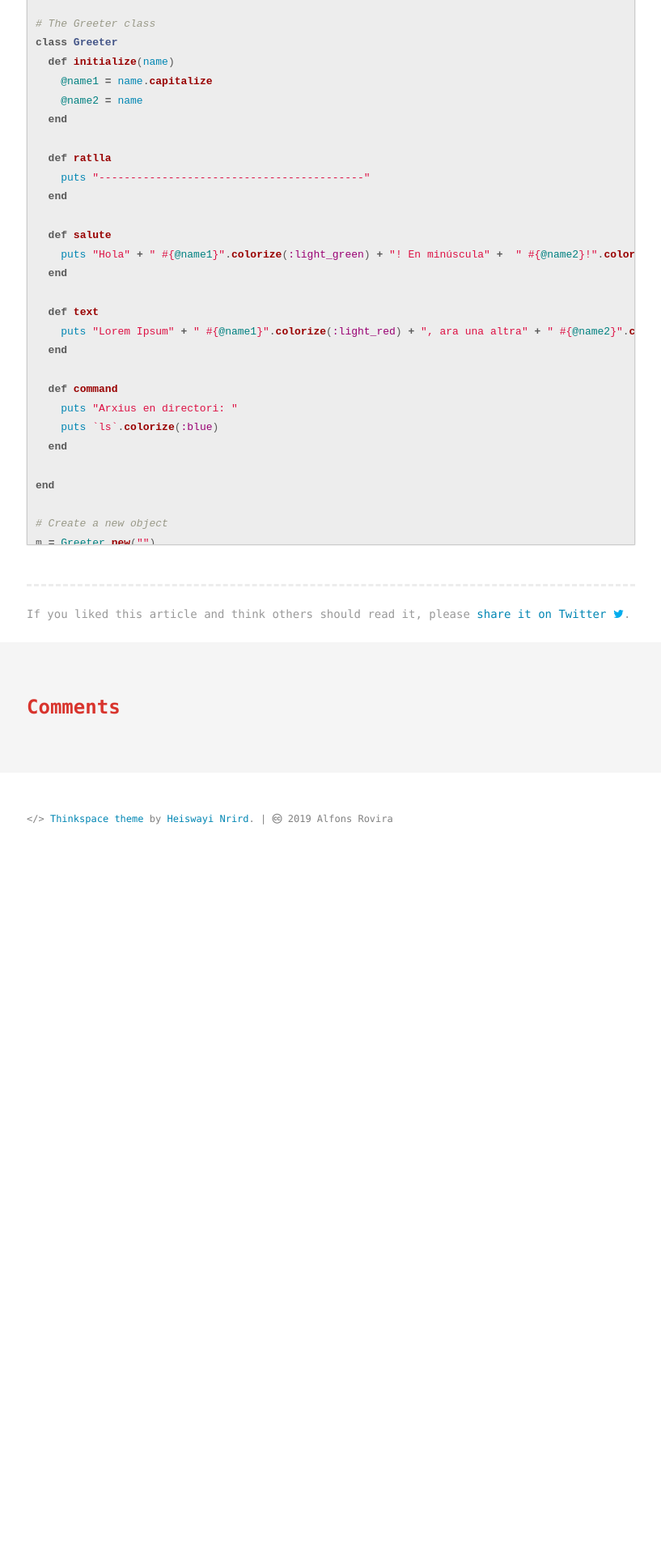
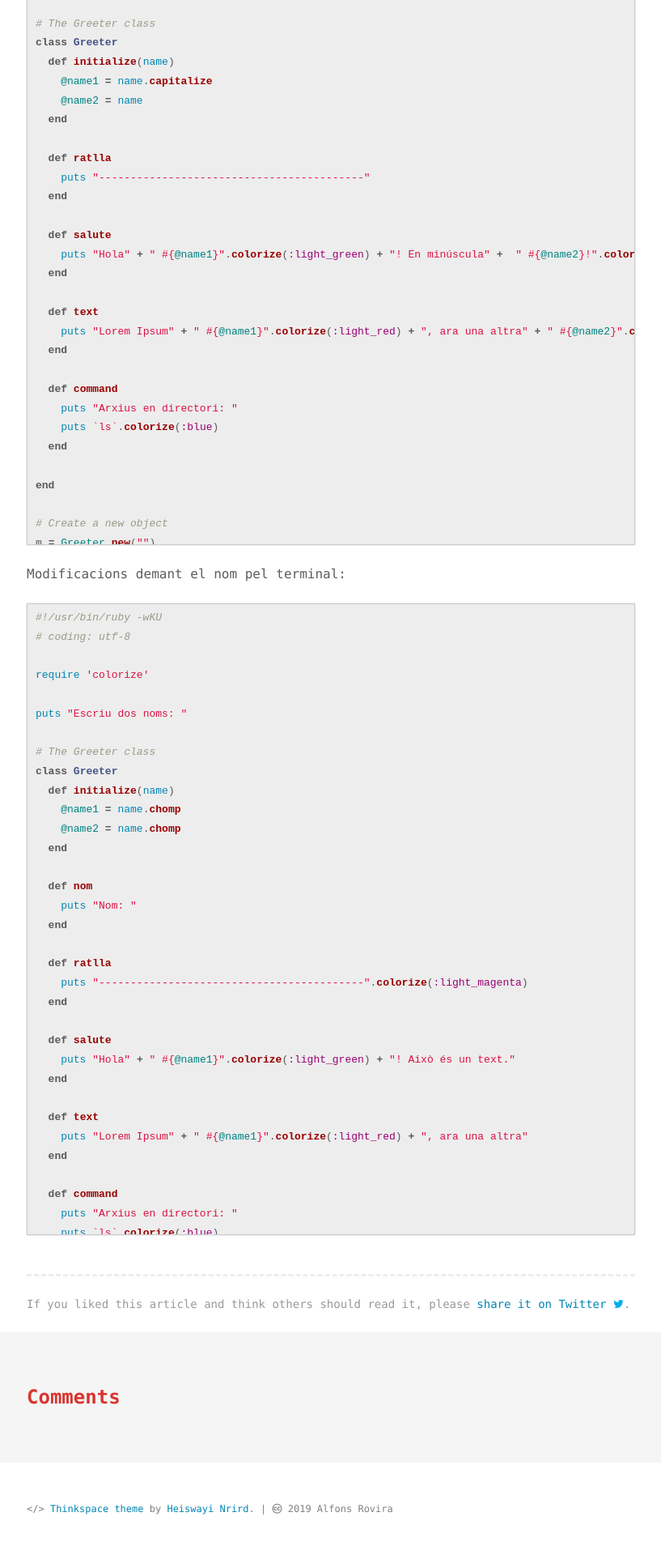
Before and after one commit to inclusa/ruby, a Jekyll site: the page built from _posts/2019-05-01-52-Interpolar-amb-classes.md, in a window 1280 px wide. Shown: the part 1380-3300 px from the top of the page at 81% size, without its empty margins (231-1048 px from the left). Built offline with Jekyll 4.4.1, drawn with Linux system fonts in a browser that asks for light colours; comment, search, counter and statistics services are not loaded; before the commit the page ends 2448 px from its top, so only the background shows below that.

Commit message:
Utilitzant el comandament chomp

````diff
--- a/_posts/2019-05-01-52-Interpolar-amb-classes.md
+++ b/_posts/2019-05-01-52-Interpolar-amb-classes.md
@@ -122,3 +122,63 @@ File.write('file.md', 'Lorem Ipsum')
 puts "Has creat un arxiu anomenat file.md, què conté 'Lorem Ipsum'"
 puts "Pots utilitzar Pandoc per generar pdf"
 ```
+
+Modificacions demant el nom pel terminal:
+
+```ruby
+#!/usr/bin/ruby -wKU
+# coding: utf-8
+
+require 'colorize'
+
+puts "Escriu dos noms: "
+
+# The Greeter class
+class Greeter
+  def initialize(name)
+    @name1 = name.chomp
+    @name2 = name.chomp
+  end
+
+  def nom
+    puts "Nom: "
+  end
+
+  def ratlla
+    puts "------------------------------------------".colorize(:light_magenta)
+  end
+
+  def salute
+    puts "Hola" + " #{@name1}".colorize(:light_green) + "! Això és un text."
+  end
+
+  def text
+    puts "Lorem Ipsum" + " #{@name1}".colorize(:light_red) + ", ara una altra"
+  end
+
+  def command
+    puts "Arxius en directori: "
+    puts `ls`.colorize(:blue)
+    puts `date`.colorize(:light_magenta)
+  end
+
+end
+
+# Create a new object
+
+m = Greeter.new("")
+a = Greeter.new(gets)
+b = Greeter.new(gets)
+z = Greeter.new("")
+
+# Output the object
+
+m.ratlla
+
+a.salute
+b.salute
+
+m.ratlla
+
+z.command
+```
````
